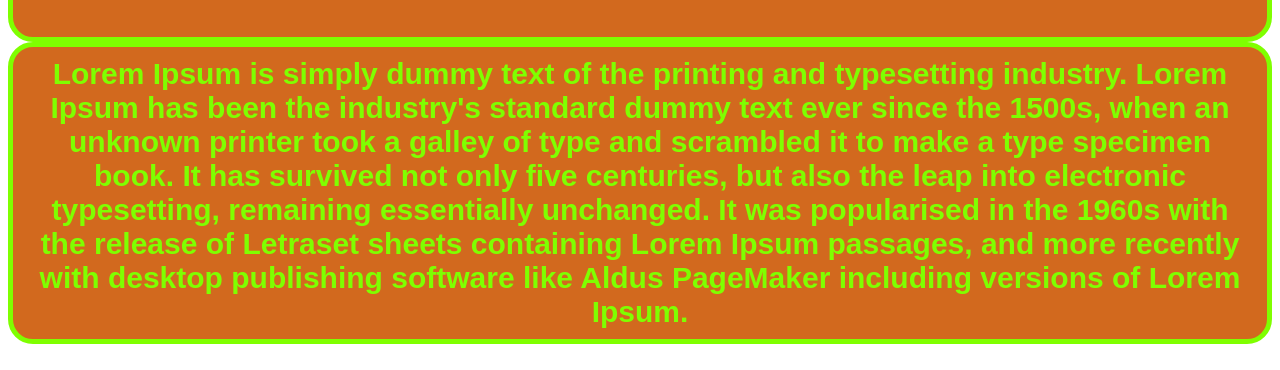
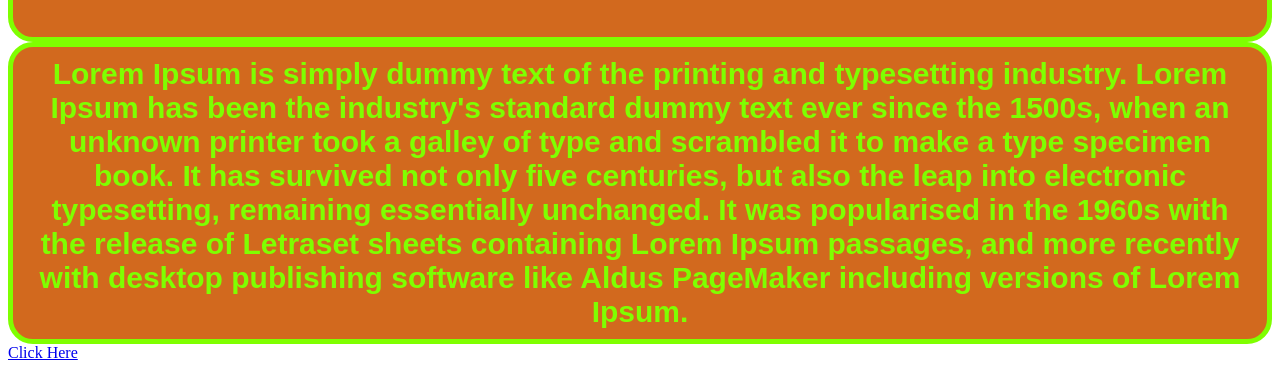
Before and after one commit to PinkSSakura/TSDI1_SiteWeb, a plain HTML site: page index.html in a window 1280 px wide. Shown: the part 612-982 px from the top of the page. Drawn offline with Linux system fonts and the light colour scheme.

Commit message:
second file contact

```diff
--- a/index.html
+++ b/index.html
@@ -19,5 +19,8 @@
     <p class="jeux" id="id-jeux2">
         Lorem Ipsum is simply dummy text of the printing and typesetting industry. Lorem Ipsum has been the industry's standard dummy text ever since the 1500s, when an unknown printer took a galley of type and scrambled it to make a type specimen book. It has survived not only five centuries, but also the leap into electronic typesetting, remaining essentially unchanged. It was popularised in the 1960s with the release of Letraset sheets containing Lorem Ipsum passages, and more recently with desktop publishing software like Aldus PageMaker including versions of Lorem Ipsum.
     </p>
+    <span>
+        <a href="contact.html">Click Here</a>
+    </span>
 </body>
 </html>
```
Also changed, not shown: contact.html (added).
